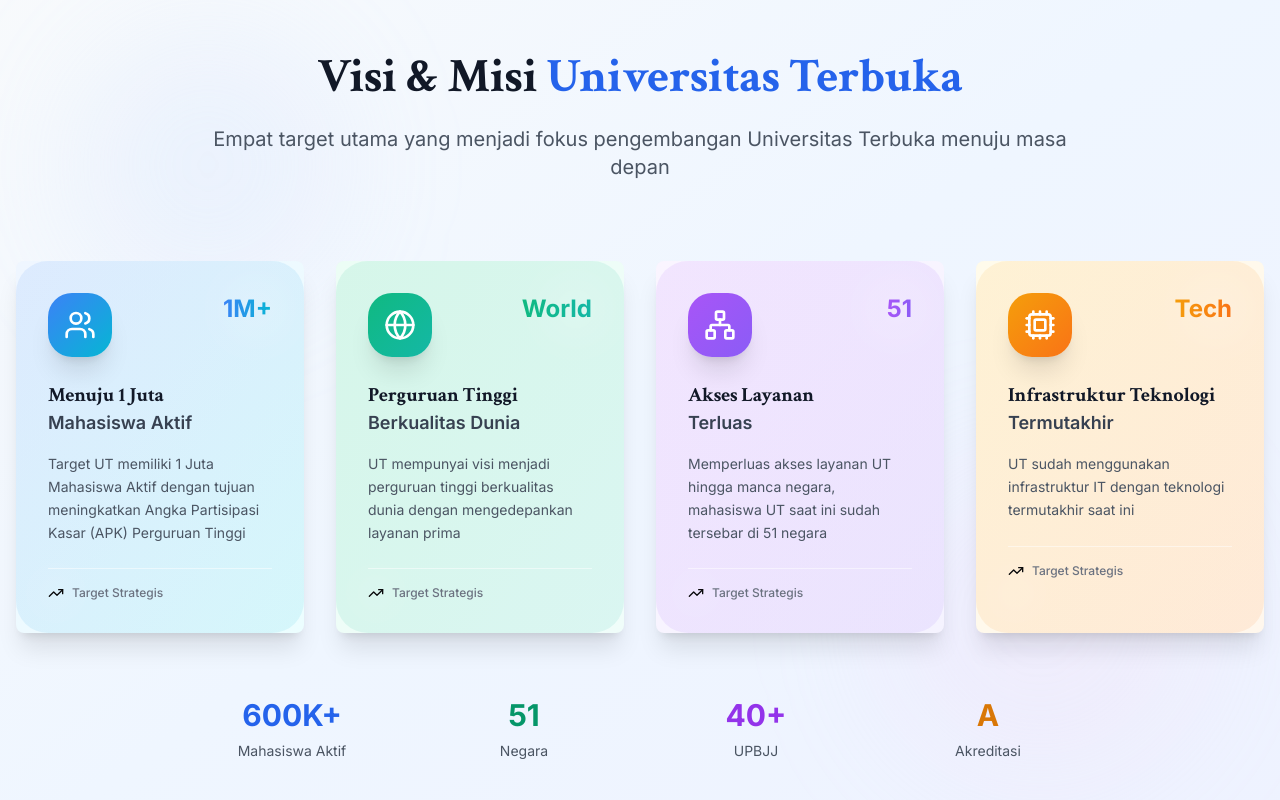
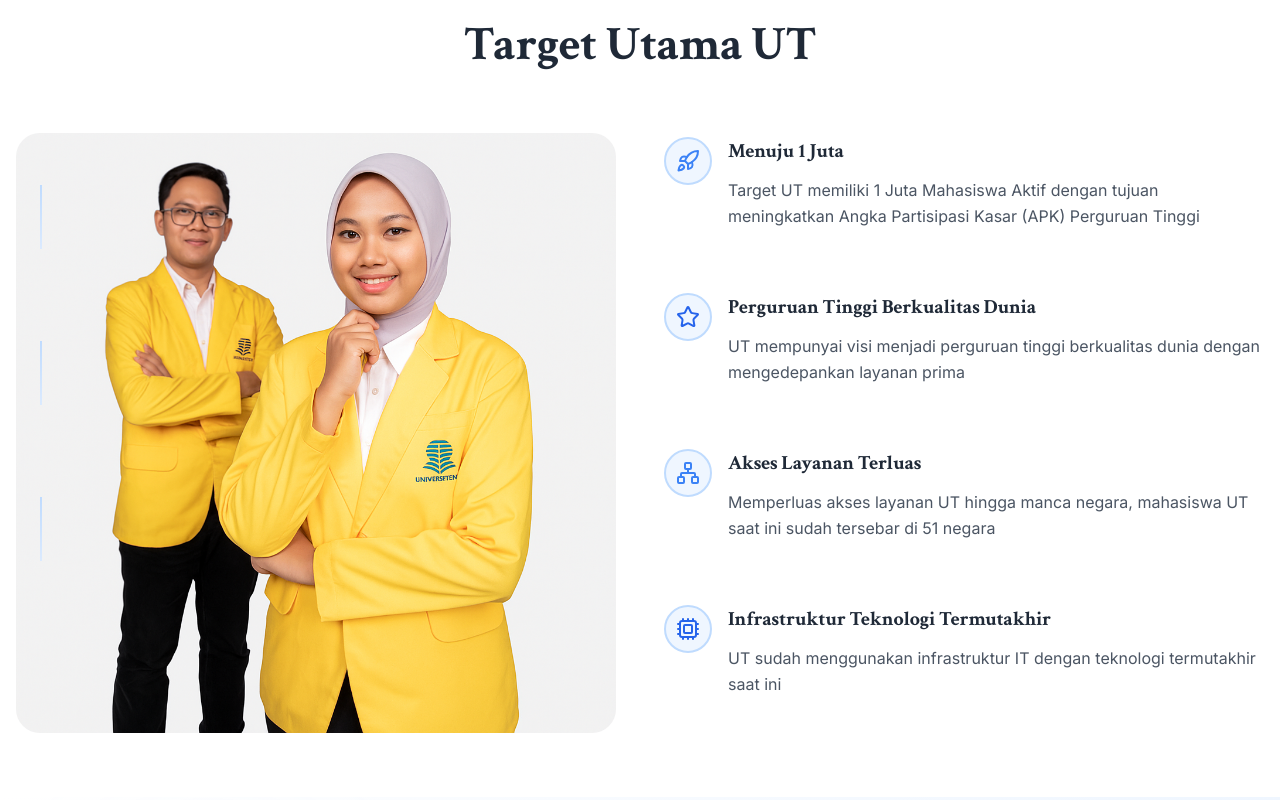
Before and after one commit to edi39z/salut-soul, a Next.js app: page / in a window 1280 px wide. Shown: the part 3540-4340 px from the top of the page. Built offline with nearby package versions, Linux system fonts and the light colour scheme; no server answers; the database is empty.

Commit message:
Update Target Section

```diff
--- a/app/page.tsx
+++ b/app/page.tsx
@@ -330,7 +330,6 @@
         <div className="container mx-auto px-4 relative z-10">
           <AnimatedSection>
             <div className="text-center mb-20">
-
               <h2 className="text-4xl md:text-5xl font-bold text-gray-900 mb-6">
                 Mengapa Memilih <span className="text-purple-600">Universitas Terbuka?</span>
               </h2>
--- a/components/ui/target-utama-section.tsx
+++ b/components/ui/target-utama-section.tsx
@@ -1,164 +1,106 @@
 "use client"
 
 import { AnimatedSection } from "@/components/ui/animated-section"
-import { Card, CardContent } from "@/components/ui/card"
-import { Users, Globe, Network, Cpu, TrendingUp } from "lucide-react"
+import Image from "next/image"
+import { Rocket, Star, Network, Cpu } from "lucide-react"
 
 export function TargetUtamaSection() {
     const targets = [
         {
-            icon: Users,
+            icon: Rocket,
             title: "Menuju 1 Juta",
-            subtitle: "Mahasiswa Aktif",
             description:
                 "Target UT memiliki 1 Juta Mahasiswa Aktif dengan tujuan meningkatkan Angka Partisipasi Kasar (APK) Perguruan Tinggi",
-            color: "from-blue-500 to-cyan-500",
-            bgColor: "bg-gradient-to-br from-blue-50 to-cyan-50",
-            number: "1M+",
-            delay: 0.1,
+            iconColor: "text-blue-500",
+            bgColor: "bg-blue-50",
+            borderColor: "border-blue-200",
         },
         {
-            icon: Globe,
-            title: "Perguruan Tinggi",
-            subtitle: "Berkualitas Dunia",
+            icon: Star,
+            title: "Perguruan Tinggi Berkualitas Dunia",
             description: "UT mempunyai visi menjadi perguruan tinggi berkualitas dunia dengan mengedepankan layanan prima",
-            color: "from-emerald-500 to-teal-500",
-            bgColor: "bg-gradient-to-br from-emerald-50 to-teal-50",
-            number: "World",
-            delay: 0.2,
+            iconColor: "text-blue-600",
+            bgColor: "bg-blue-50",
+            borderColor: "border-blue-200",
         },
         {
             icon: Network,
-            title: "Akses Layanan",
-            subtitle: "Terluas",
+            title: "Akses Layanan Terluas",
             description: "Memperluas akses layanan UT hingga manca negara, mahasiswa UT saat ini sudah tersebar di 51 negara",
-            color: "from-purple-500 to-violet-500",
-            bgColor: "bg-gradient-to-br from-purple-50 to-violet-50",
-            number: "51",
-            delay: 0.3,
+            iconColor: "text-blue-500",
+            bgColor: "bg-blue-50",
+            borderColor: "border-blue-200",
         },
         {
             icon: Cpu,
-            title: "Infrastruktur Teknologi",
-            subtitle: "Termutakhir",
+            title: "Infrastruktur Teknologi Termutakhir",
             description: "UT sudah menggunakan infrastruktur IT dengan teknologi termutakhir saat ini",
-            color: "from-amber-500 to-orange-500",
-            bgColor: "bg-gradient-to-br from-amber-50 to-orange-50",
-            number: "Tech",
-            delay: 0.4,
+            iconColor: "text-blue-600",
+            bgColor: "bg-blue-50",
+            borderColor: "border-blue-200",
         },
     ]
 
     return (
-        <section className="py-24 bg-gradient-to-br from-slate-50 via-blue-50 to-indigo-50 relative overflow-hidden">
-            {/* Background Elements */}
-            <div className="absolute top-20 left-20 w-64 h-64 bg-gradient-to-br from-blue-200/20 to-indigo-200/20 rounded-full blur-3xl"></div>
-            <div className="absolute bottom-20 right-20 w-80 h-80 bg-gradient-to-br from-purple-200/20 to-pink-200/20 rounded-full blur-3xl"></div>
-
+        <section className="py-16 bg-white relative overflow-hidden">
             <div className="container mx-auto px-4 relative z-10">
-                {/* Header */}
                 <AnimatedSection>
-                    <div className="text-center mb-20">
-
-                        <h2 className="text-4xl md:text-5xl font-bold text-gray-900 mb-6">
-                            Visi & Misi <span className="text-blue-600">Universitas Terbuka</span>
-                        </h2>
-                        <p className="text-xl text-gray-600 max-w-4xl mx-auto">
-                            Empat target utama yang menjadi fokus pengembangan Universitas Terbuka menuju masa depan
-                        </p>
-                    </div>
-                </AnimatedSection>
-
-                {/* Main Visual Section */}
-                <div className="max-w-7xl mx-auto">
-                    {/* Central Circle with UT Logo */}
-
-                    {/* Target Cards Grid */}
-                    <div className="grid grid-cols-1 md:grid-cols-2 lg:grid-cols-4 gap-8">
-                        {targets.map((target, index) => (
-                            <AnimatedSection key={index} delay={target.delay}>
-                                <div className="group h-full">
-                                    <Card
-                                        className={`${target.bgColor} border-0 shadow-xl hover:shadow-2xl transition-all duration-500 transform hover:-translate-y-3 h-full overflow-hidden relative`}
-                                    >
-                                        {/* Background Pattern */}
-                                        <div className="absolute inset-0 opacity-10">
-                                            <div className={`absolute inset-0 bg-gradient-to-br ${target.color} rounded-3xl`}></div>
+                    {/* Title */}
+                    <div className="text-center mb-16">
+                        <h2 className="text-4xl md:text-5xl font-bold text-gray-800 mb-4">Target Utama UT</h2>
                     </div>
 
-                                        <CardContent className="p-8 relative z-10">
-                                            {/* Number Badge */}
-                                            <div className="flex justify-between items-start mb-6">
-                                                <div
-                                                    className={`w-16 h-16 bg-gradient-to-br ${target.color} rounded-2xl flex items-center justify-center shadow-xl group-hover:scale-110 group-hover:rotate-6 transition-all duration-300`}
-                                                >
-                                                    <target.icon className="w-8 h-8 text-white" />
-                                                </div>
-                                                <div className="text-right">
-                                                    <div
-                                                        className={`text-2xl font-bold bg-gradient-to-r ${target.color} bg-clip-text text-transparent`}
-                                                    >
-                                                        {target.number}
-                                                    </div>
+                    {/* Main Content */}
+                    <div className="max-w-7xl mx-auto">
+                        <div className="grid grid-cols-1 lg:grid-cols-2 gap-12 items-center">
+                            {/* Left Side - Image */}
+                            <div className="order-2 lg:order-1">
+                                <div className="relative">
+                                    <Image
+                                        src="/images/target.png"
+                                        alt="Target Utama UT - Dua mahasiswa UT dalam seragam kuning"
+                                        width={600}
+                                        height={400}
+                                        className="w-full h-auto rounded-2xl"
+                                        priority
+                                    />
                                 </div>
                             </div>
 
+                            {/* Right Side - Timeline */}
+                            <div className="order-1 lg:order-2">
+                                <div className="space-y-8">
+                                    {targets.map((target, index) => (
+                                        <AnimatedSection key={index} delay={0.1 * (index + 1)}>
+                                            <div className="flex items-start space-x-4 group">
+                                                {/* Icon Circle */}
+                                                <div
+                                                    className={`flex-shrink-0 w-12 h-12 ${target.bgColor} ${target.borderColor} border-2 rounded-full flex items-center justify-center group-hover:scale-110 transition-transform duration-300`}
+                                                >
+                                                    <target.icon className={`w-6 h-6 ${target.iconColor}`} />
+                                                </div>
+
                                                 {/* Content */}
-                                            <div className="space-y-4">
-                                                <div>
-                                                    <h3 className="text-xl font-bold text-gray-900 group-hover:text-gray-800 transition-colors">
+                                                <div className="flex-1 pb-8">
+                                                    <h3 className="text-xl font-bold text-gray-800 mb-3 group-hover:text-blue-600 transition-colors duration-300">
                                                         {target.title}
                                                     </h3>
-                                                    <p className="text-lg font-semibold text-gray-700">{target.subtitle}</p>
-                                                </div>
-                                                <p className="text-gray-600 leading-relaxed text-sm">{target.description}</p>
+                                                    <p className="text-gray-600 leading-relaxed">{target.description}</p>
                                                 </div>
 
-                                            {/* Progress indicator */}
-                                            <div className="mt-6 pt-4 border-t border-white/50">
-                                                <div className="flex items-center space-x-2">
-                                                    <TrendingUp
-                                                        className={`w-4 h-4 text-gradient bg-gradient-to-r ${target.color} bg-clip-text`}
-                                                    />
-                                                    <span className="text-xs font-medium text-gray-500">Target Strategis</span>
-                                                </div>
-                                            </div>
-                                        </CardContent>
-
-                                        {/* Decorative Elements */}
-                                        <div className="absolute top-4 right-4 w-16 h-16 bg-white/20 rounded-full blur-xl"></div>
-                                        <div className="absolute bottom-4 left-4 w-12 h-12 bg-white/10 rounded-full blur-lg"></div>
-                                    </Card>
+                                                {/* Connecting Line (except for last item) */}
+                                                {index < targets.length - 1 && (
+                                                    <div className="absolute left-6 mt-12 w-0.5 h-16 bg-gradient-to-b from-blue-200 to-blue-100"></div>
+                                                )}
                                             </div>
                                         </AnimatedSection>
                                     ))}
                                 </div>
-
-                    {/* Bottom Stats */}
-                    <AnimatedSection delay={0.6}>
-                        <div className="mt-16 text-center">
-                            <div className="grid grid-cols-2 md:grid-cols-4 gap-8 max-w-4xl mx-auto">
-                                <div className="text-center">
-                                    <div className="text-3xl font-bold text-blue-600 mb-2">600K+</div>
-                                    <div className="text-sm text-gray-600">Mahasiswa Aktif</div>
-                                </div>
-                                <div className="text-center">
-                                    <div className="text-3xl font-bold text-emerald-600 mb-2">51</div>
-                                    <div className="text-sm text-gray-600">Negara</div>
-                                </div>
-                                <div className="text-center">
-                                    <div className="text-3xl font-bold text-purple-600 mb-2">40+</div>
-                                    <div className="text-sm text-gray-600">UPBJJ</div>
-                                </div>
-                                <div className="text-center">
-                                    <div className="text-3xl font-bold text-amber-600 mb-2">A</div>
-                                    <div className="text-sm text-gray-600">Akreditasi</div>
                             </div>
                         </div>
                     </div>
                 </AnimatedSection>
             </div>
-            </div>
         </section>
     )
 }
--- a/package.json
+++ b/package.json
@@ -9,6 +9,7 @@
         "lint": "next lint",
         "db:generate": "prisma generate",
         "db:push": "prisma db push",
+        "test": "vitest",
         "db:seed": "tsx prisma/seed.ts"
     },
     "dependencies": {
@@ -50,7 +51,8 @@
         "prisma": "^6.10.1",
         "tailwindcss": "^3.4.17",
         "tsx": "^4.19.2",
-        "typescript": "^5"
+        "typescript": "^5",
+        "vitest": "^3.2.4"
     },
     "prisma": {
         "seed": "tsx prisma/seed.ts"
```
Also changed, not shown: public/images/target.png (added), 1 other file (tests, documents, lock files or other folders). Lines whose indentation alone changed are shown as unchanged.
